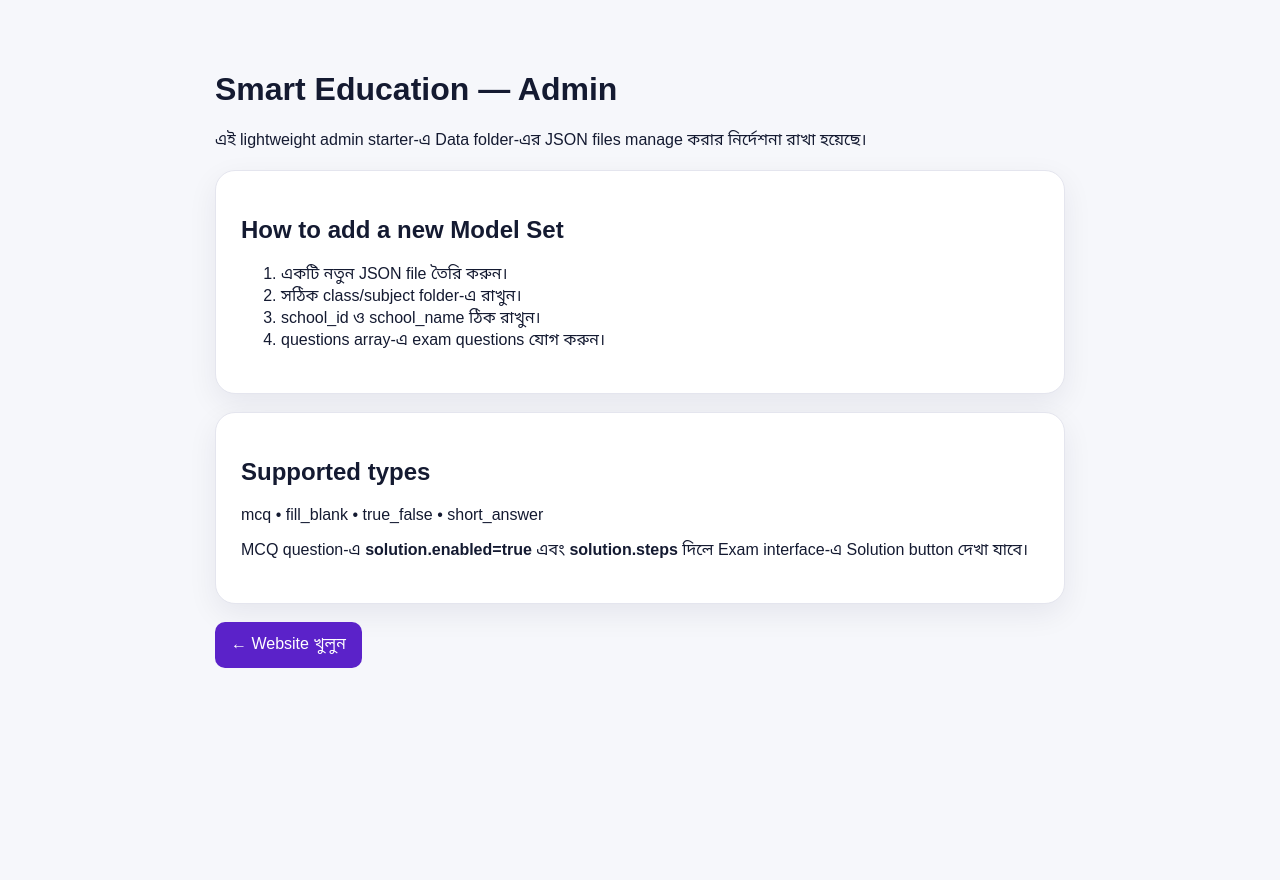
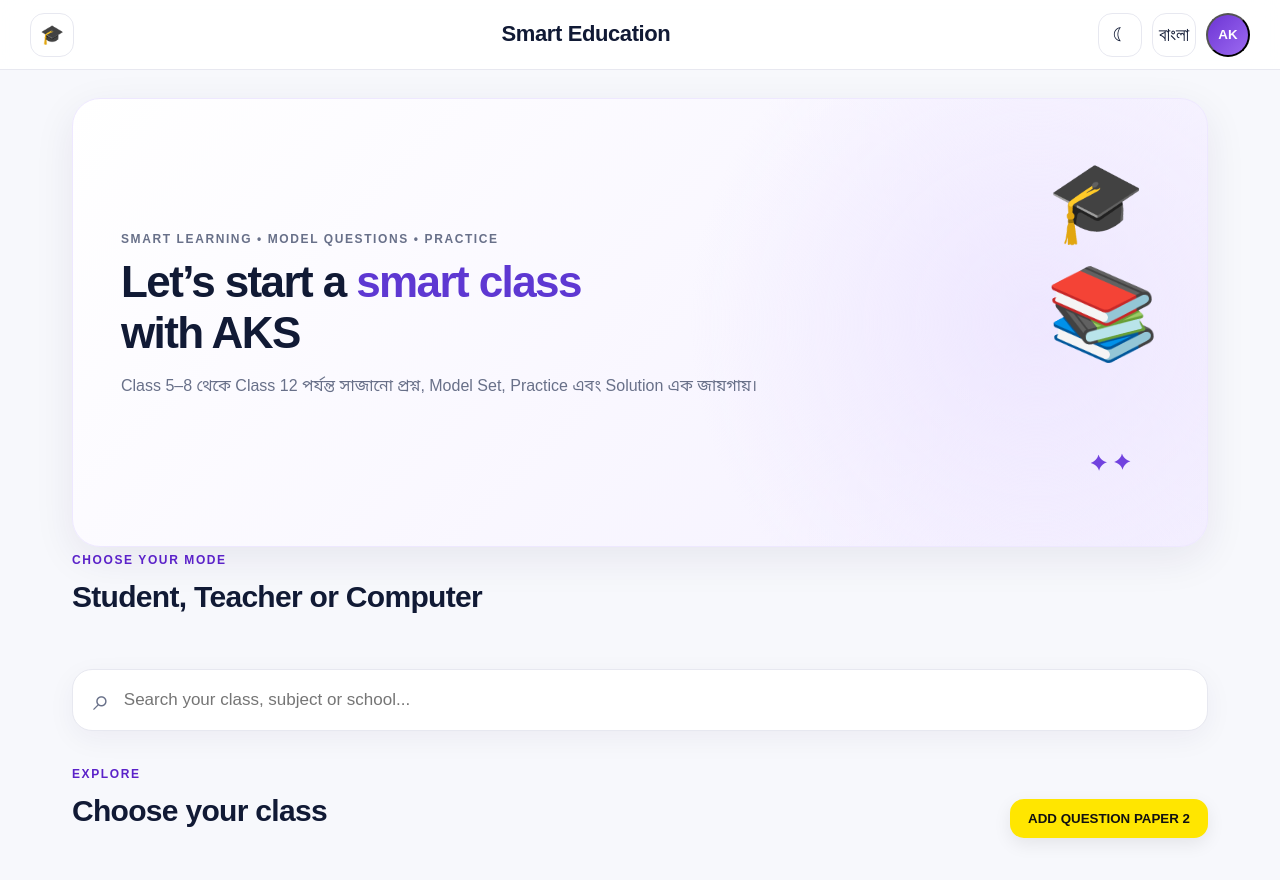
Before and after one commit to kakashkarmakar160-blip/Smart-Education, a website: page index.html in a window 1280 px wide. Before the commit the page ends 800 px from the top, so only its background shows below. Drawn offline with nearby package versions, Linux system fonts and the light colour scheme; files that its build step writes are made by us from their sources.

Commit message:
Add files via upload

```diff
--- a/index.html
+++ b/index.html
@@ -1,12 +1,65 @@
-<!doctype html><html lang="bn"><head><meta charset="utf-8"><meta name="viewport" content="width=device-width,initial-scale=1"><title>Smart Education Admin</title><link rel="stylesheet" href="css/admin.css"></head><body><main><h1>Smart Education — Admin</h1><p>এই lightweight admin starter-এ Data folder-এর JSON files manage করার নির্দেশনা রাখা হয়েছে।</p><div class="card"><h2>How to add a new Model Set</h2><ol><li>একটি নতুন JSON file তৈরি করুন।</li><li>সঠিক class/subject folder-এ রাখুন।</li><li>school_id ও school_name ঠিক রাখুন।</li><li>questions array-এ exam questions যোগ করুন।</li></ol></div><div class="card"><h2>Supported types</h2><p>mcq • fill_blank • true_false • short_answer</p><p>MCQ question-এ <b>solution.enabled=true</b> এবং <b>solution.steps</b> দিলে Exam interface-এ Solution button দেখা যাবে।</p></div><a href="../frontend/index.html">← Website খুলুন</a></main>
+<!doctype html>
+<html lang="bn">
+<head>
+  <meta charset="utf-8">
+  <meta name="viewport" content="width=device-width,initial-scale=1">
+  <title>Smart Education</title>
+  <link rel="stylesheet" href="css/style.css">
+  <link rel="stylesheet" href="css/home.css">
+</head>
+<body>
+<header class="topbar">
+  <button class="icon-btn" id="menuBtn" aria-label="Open roles">🎓</button>
+  <div class="brand">Smart Education</div>
+  <div class="top-actions">
+    <button class="icon-btn" id="themeBtn" aria-label="Theme">☾</button>
+    <button class="icon-btn" id="langBtn" type="button">বাংলা</button>
+    <button class="avatar avatar-btn" id="profileBtn" aria-label="Profile">AK</button>
+  </div>
+</header>
+
+<main class="container">
+  <section class="hero">
+    <div>
+      <p class="eyebrow">SMART LEARNING • MODEL QUESTIONS • PRACTICE</p>
+      <h1>Let’s start a <span>smart class</span><br>with AKS</h1>
+      <p>Class 5–8 থেকে Class 12 পর্যন্ত সাজানো প্রশ্ন, Model Set, Practice এবং Solution এক জায়গায়।</p>
+    </div>
+    <div class="hero-art">🎓<div>📚</div><small>✦ ✦</small></div>
+  </section>
+
+  <section class="role-section">
+    <div class="section-head"><div><p class="eyebrow">CHOOSE YOUR MODE</p><h2>Student, Teacher or Computer</h2></div></div>
+    <div id="roleGrid" class="role-grid"></div>
+  </section>
+
+  <div class="search-wrap">
+    <span>⌕</span>
+    <input id="searchInput" placeholder="Search your class, subject or school...">
+  </div>
+
+  <section>
+    <div class="section-head">
+      <div><p class="eyebrow">EXPLORE</p><h2>Choose your class</h2></div>
+      <div class="home-paper-actions"><span id="resultCount" class="muted"></span><button id="addPaper2Btn" class="add-paper2-btn" type="button">ADD QUESTION PAPER 2</button></div>
+    </div>
+    <div id="classGrid" class="class-grid"></div>
+  </section>
+</main>
+
+<div id="rolePanel" class="side-overlay hidden"><div class="side-panel"><button class="close" id="closeRolePanel">×</button><p class="eyebrow">SMART EDUCATION</p><h2>Choose a mode</h2><div id="panelRoleGrid"></div></div></div>
+<div id="profilePanel" class="side-overlay hidden"><div class="side-panel profile-panel"><button class="close" id="closeProfilePanel">×</button><div class="profile-avatar">AK</div><h2>Akash Karmakar</h2><p class="muted">Smart Education Profile</p><div id="profileRoleGrid"></div></div></div>
+<div id="paper2Modal" class="side-overlay hidden"><div class="side-panel"><button class="close" id="closePaper2">×</button><p class="eyebrow">PRACTICE QUESTION PAPER</p><h2>ADD QUESTION PAPER 2</h2><p class="muted">Practice section-এর প্রশ্ন তৈরি বা Edit করতে password দিন।</p><label class="paper2-label">Password<input id="paper2Password" type="password" placeholder="Enter password"></label><button id="unlockPaper2" class="primary full">Unlock & Continue →</button><p id="paper2Msg" class="danger"></p></div></div>
+
+
+<script src="js/app.js"></script>
+<script src="https://cdn.jsdelivr.net/npm/@supabase/supabase-js@2"></script>
+<script src="js/supabase.js"></script>
+<script src="js/search.js"></script>
 
 
 
 
 
-
-<script src="js/app.js"></script>
-<script src="https://cdn.jsdelivr.net/npm/@supabase/supabase-js@2"></script>
-<script src="js/supabase.js"></script>
 </body>
 </html>
```
